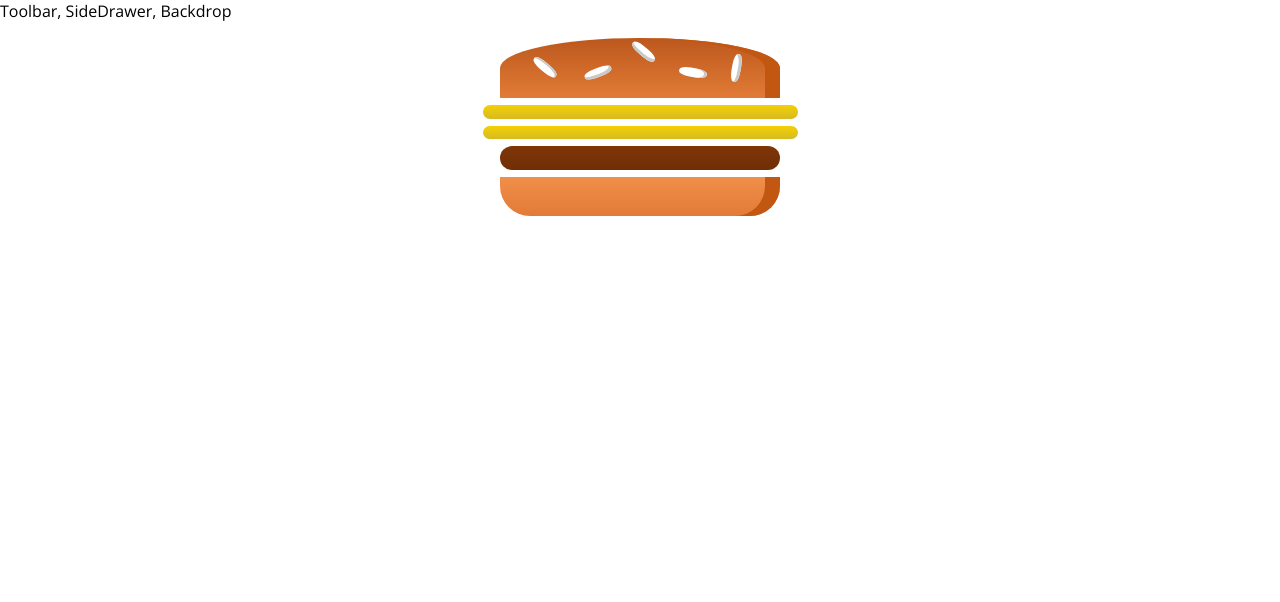
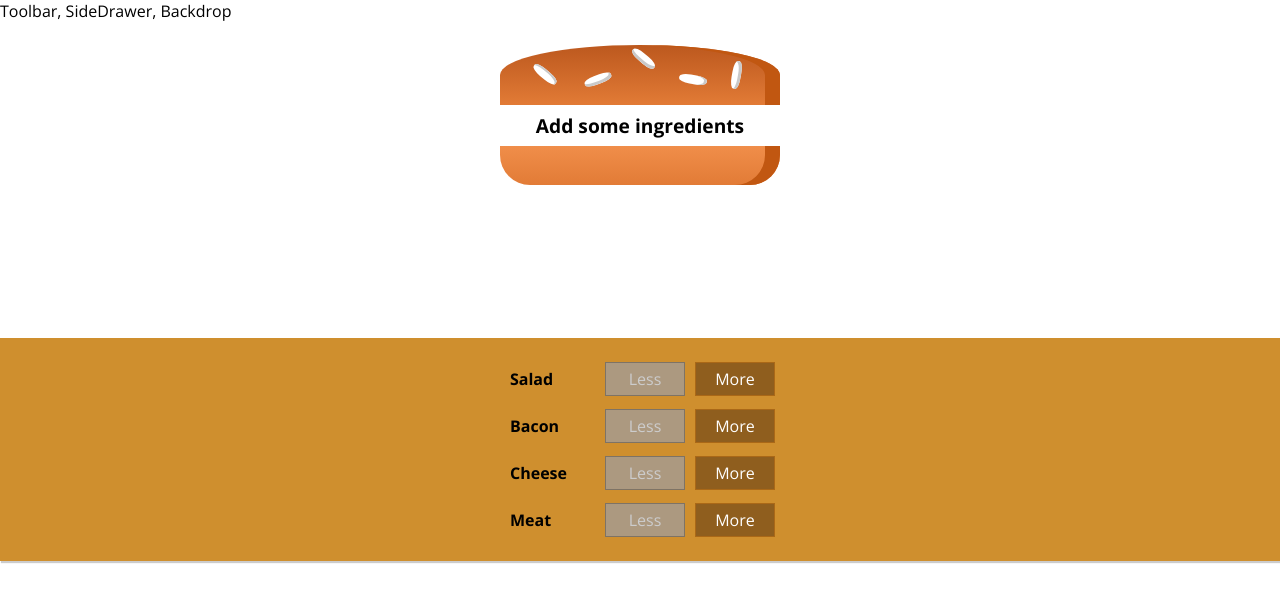
Before and after one commit to nabincodes/react-projects, a React app in the folder burger-web-app/: page / in a window 1280 px wide. Shown: the top 602 px of the page. Built offline with nearby package versions, Linux system fonts and the light colour scheme.

Commit message:
updated the styling and added buttons to add and remove ingredients

```diff
--- /dev/null
+++ b/burger-web-app/src/components/Burger/BuildControls/BuildControl/BuildControl.css
@@ -0,0 +1,57 @@
+.buildControl{
+    display: flex;
+    justify-content: center;
+    align-items: center;
+    margin: 5px 0;
+}
+
+.buildControl button{
+    display: block;
+    font: inherit;
+    padding:5px;
+    margin:0 5px;
+    width: 80px;
+    border:1px solid #aa6817;
+    cursor: pointer;
+    outline: none;
+}
+
+
+.buildControl button:disabled {
+    background-color: #AC9980;
+    border: 1px solid #7E7365;
+    color: #ccc;
+    cursor: default;
+}
+
+.buildControl button:hover:disabled {
+    background-color: #AC9980;
+    color: #ccc;
+    cursor: not-allowed;
+}
+
+.Label {
+    padding: 10px;
+    font-weight: bold;
+    width: 80px;
+}
+
+.buildControl .Less {
+    background-color: #D39952;
+    color: white;
+}
+
+.buildControl .More {
+    background-color: #8F5E1E;
+    color: white;
+}
+
+.buildControl .Less:hover, .buildControl .Less:active {
+    background-color: #DAA972;
+    color: white;
+}
+
+.buildControl .More:hover,.buildControl .More:active {
+    background-color: #99703F;
+    color: white;
+}
--- /dev/null
+++ b/burger-web-app/src/components/Burger/BuildControls/BuildControl/BuildControl.js
@@ -0,0 +1,20 @@
+import React from 'react';
+
+import classes from './BuildControl.css';
+
+const buildControl = (props) => {
+    return(
+        <div className={classes.buildControl}>
+        <div className={classes.Label}>{props.label}</div>
+        <button
+            onClick={props.less}
+            className={classes.Less}
+            disabled={props.disabled}>Less</button>
+        <button
+            onClick={props.more}
+            className={classes.More}>More</button>
+    </div>
+    );
+};
+
+export default buildControl;
--- /dev/null
+++ b/burger-web-app/src/components/Burger/BuildControls/BuildControls.css
@@ -0,0 +1,10 @@
+.buildControls {
+    width: 100%;
+    background-color: #cf8f2e;
+    display: flext;
+    flex-flow: column;
+    align-items: center;
+    box-shadow: 1px 2px 1px #ccc;
+    margin: auto;
+    padding:15px 0px;
+}
--- /dev/null
+++ b/burger-web-app/src/components/Burger/BuildControls/BuildControls.js
@@ -0,0 +1,31 @@
+import React from 'react';
+
+import classes from './BuildControls.css';
+import BuildControl from './BuildControl/BuildControl';
+
+const controls = [
+    { label: 'Salad', type:'salad'},
+    { label: 'Bacon', type:'bacon'},
+    { label: 'Cheese', type:'cheese'},
+    { label: 'Meat', type:'meat'}
+
+
+]
+
+const buildControls = (props) => {
+        return(
+            <div className={classes.buildControls}>
+            {controls.map(ctrl => (
+                <BuildControl
+                    more={()=> props.addIngredient(ctrl.type)}
+                    less={()=> props.removeIngredient(ctrl.type)}
+                    disabled={props.disabled[ctrl.type]}
+                    key={ctrl.label}
+                    label={ctrl.label} />
+            ))}
+        </div>
+        );
+
+};
+
+export default buildControls;
--- a/burger-web-app/src/components/Burger/Burger.css
+++ b/burger-web-app/src/components/Burger/Burger.css
@@ -1,8 +1,8 @@
 .burger{
     width: 100%;
     margin: auto;
-    height: 250px;
-    /* overflow: scroll; */
+    height: 450px;
+    overflow:scroll;
     text-align: center;
     font-weight: bold;
     font-size: 1.2rem;
--- a/burger-web-app/src/containers/BurgerBuilder/BurgerBuilder.js
+++ b/burger-web-app/src/containers/BurgerBuilder/BurgerBuilder.js
@@ -2,22 +2,95 @@ import React, {Component} from 'react';
 
 import Aux from '../../hoc/Auxi';
 import Burger from '../../components/Burger/Burger';
+import BuildControls from '../../components/Burger/BuildControls/BuildControls';
 
+const INGREDIENT_PRICES = {
+    salad: 0.5,
+    cheese: 0.6,
+    bacon: 0.7,
+    meat: 0.8
+}
 class BurgerBuilder extends Component {
 
     state = {
         ingredients: {
             salad: 0,
-            cheese: 2,
+            cheese: 0,
             bacon: 0,
-            meat: 1
+            meat: 0
+        },
+        totalPrice: 4
+    }
+
+    addIngredientHandler = (type) =>{
+        const prevCount = this.state.ingredients[type];
+        const updatedCount = prevCount + 1;
+
+        const updatedIngredients = {
+            ...this.state.ingredients
+        };
+
+        updatedIngredients[type]= updatedCount;
+
+        //Implementing Dynamic Cost on Addition of Ingredients
+        const priceAddition = INGREDIENT_PRICES[type];
+        const prevPrice = this.state.totalPrice;
+        const newPrice = prevPrice + priceAddition;
+
+        this.setState({
+            totalPrice: newPrice,
+            ingredients: updatedIngredients
+        });
+
+    }
+
+    removeIngredientHandler =(type) =>{
+        const prevCount = this.state.ingredients[type];
+
+        if(prevCount <=0){
+            return;
         }
+
+        const updatedCount = prevCount -1;
+
+        const updatedIngredients = {
+            ...this.state.ingredients
+        };
+
+        updatedIngredients[type]= updatedCount;
+
+        //Implementing Dynamic Cost on Addition of Ingredients
+        const priceSubstraction = INGREDIENT_PRICES[type];
+        const prevPrice = this.state.totalPrice;
+        const newPrice = prevPrice + priceSubstraction;
+
+        this.setState({
+            totalPrice: newPrice,
+            ingredients: updatedIngredients
+        });
+
+
     }
 
     render() {
+
+        const disabledInfo = {
+            ...this.state.ingredients
+        };
+
+        for(let key in disabledInfo){
+            disabledInfo[key]= disabledInfo[key] <= 0
+        }
+
         return (
+
             <Aux>
                 <Burger ingredients={this.state.ingredients}/>
+                <BuildControls
+                    disabled={disabledInfo}
+                    addIngredient={this.addIngredientHandler}
+                    removeIngredient={this.removeIngredientHandler}
+                      />
             </Aux>
         );
     }
```
